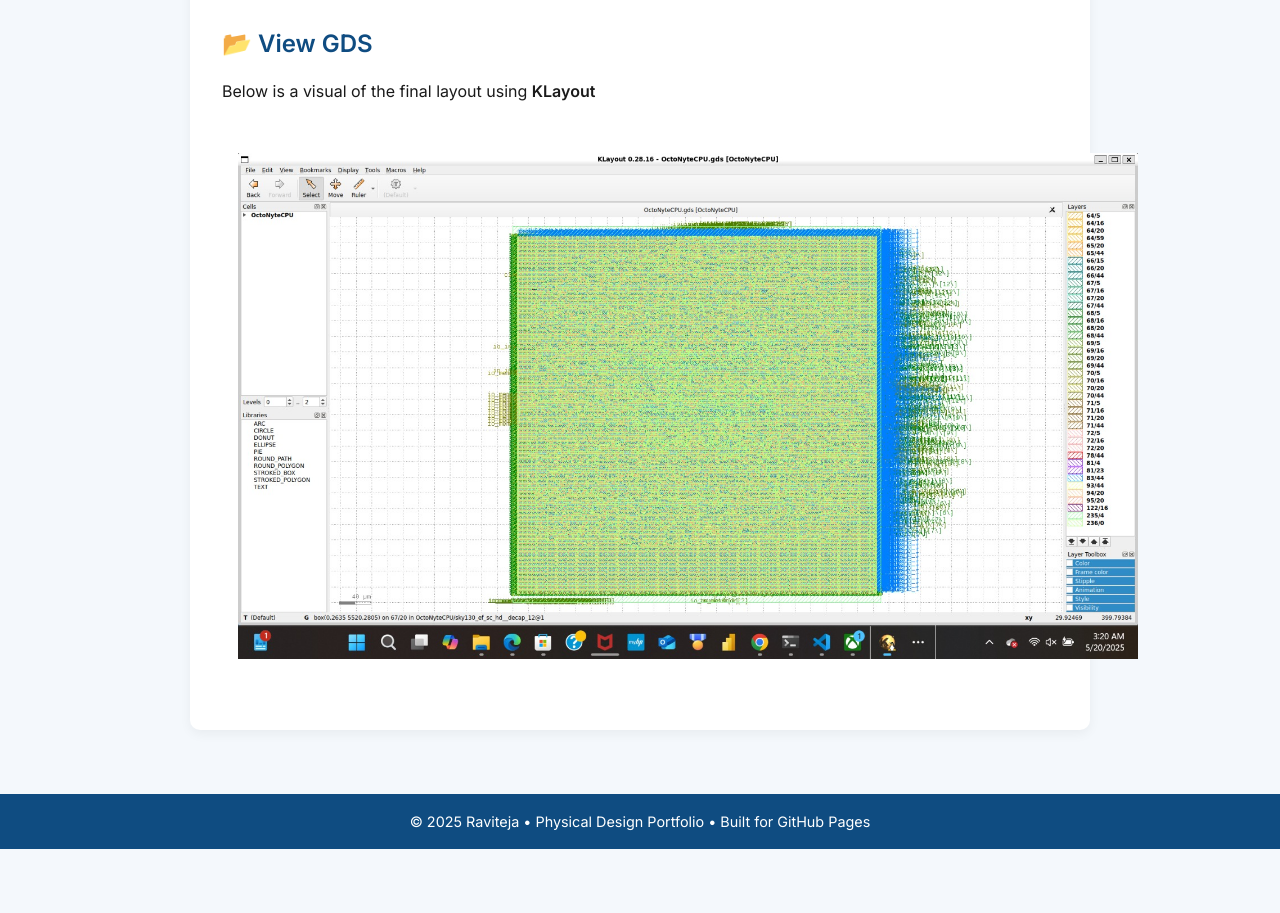
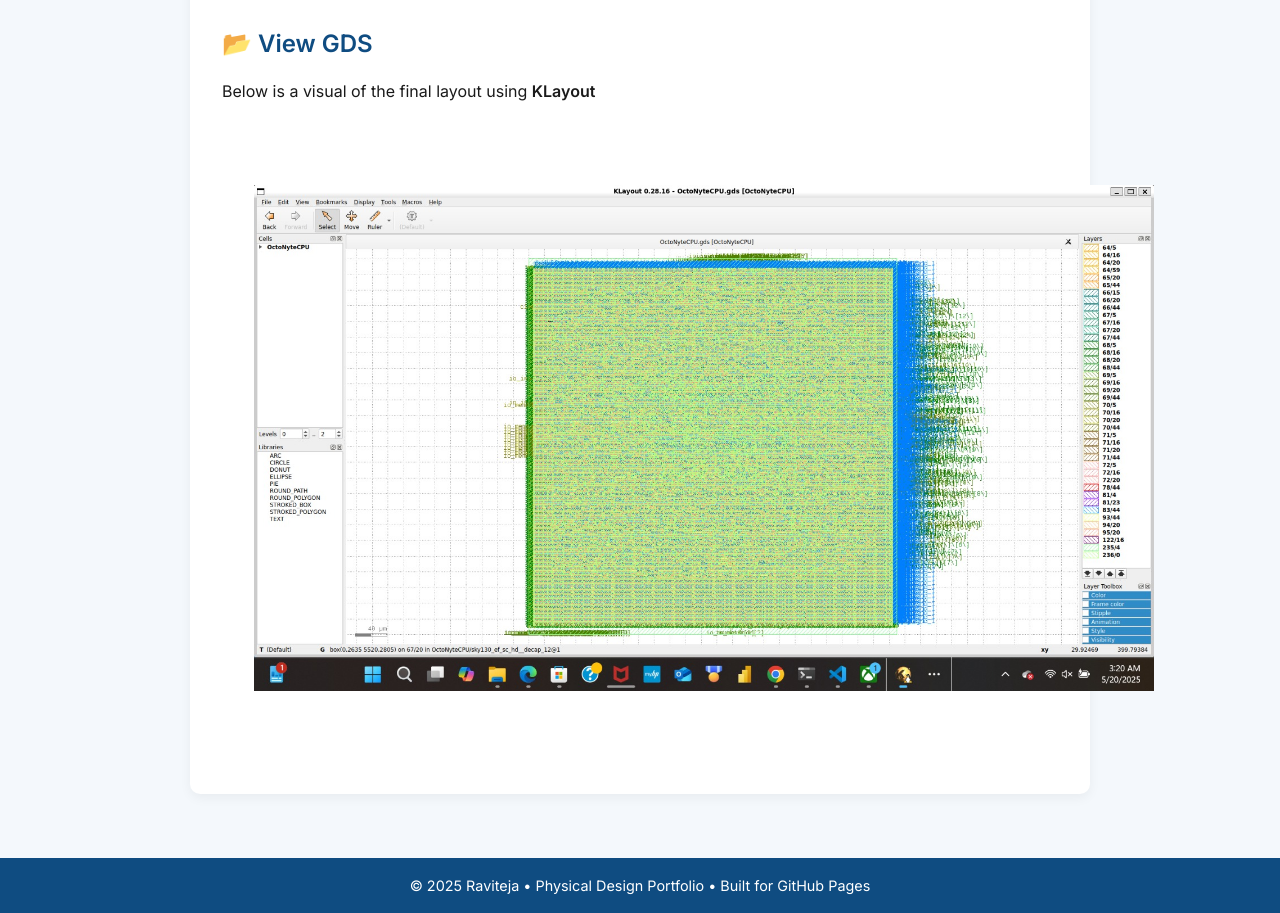
Before and after one commit to ravitejaparvathaneni/raviteja.github.io, a plain HTML site: page index.html in a window 1280 px wide. Shown: the part 2060-2973 px from the top of the page. Before the commit the page ends 2909 px from the top, so only its background shows below. Drawn offline with Linux system fonts and the light colour scheme.

```diff
--- a/index.html
+++ b/index.html
@@ -153,7 +153,7 @@
   <div class="card">
     <h2>📂 View GDS</h2>
     <p>Below is a visual of the final layout using <strong>KLayout</strong></p>
-    <img class="container" src="cpuchip.jpg"></img>
+    <div class="container"><img class="container" src="cpuchip.jpg"></img></div>
   </div>
 </div>
 
```
